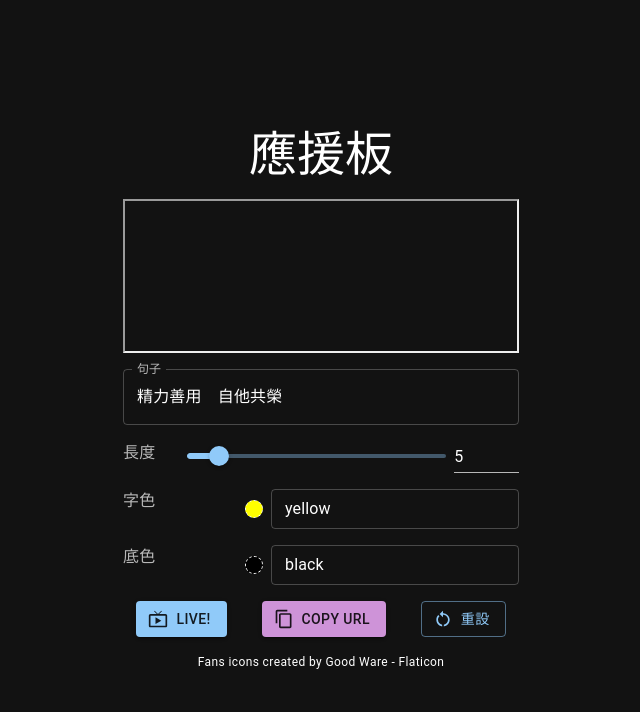
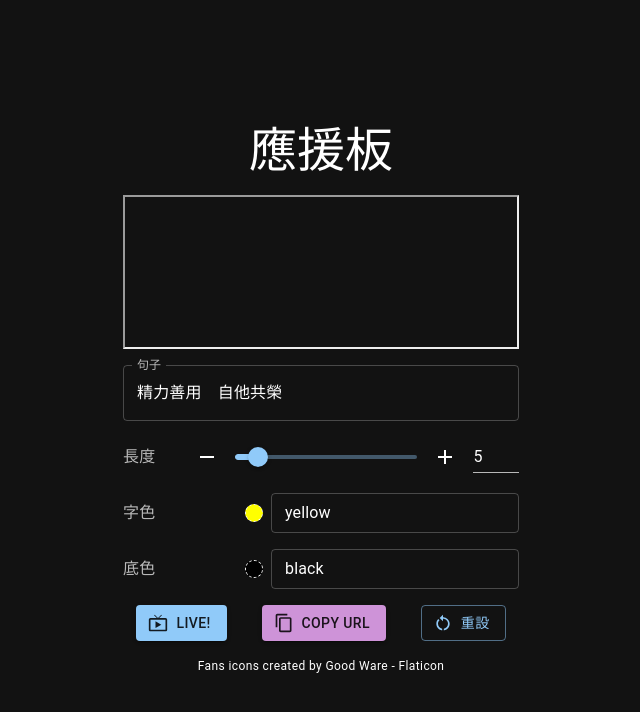
Before and after one commit to chunlaw/marquee, a React (Create React App) app: page / in a window 1280 px wide. Shown: the top 712 px of the page, without its empty margins (319-959 px from the left). Built offline with nearby package versions, Linux system fonts and the light colour scheme.

Commit message:
Style update

```diff
--- a/src/Panel.tsx
+++ b/src/Panel.tsx
@@ -52,9 +52,15 @@ const CorePanel = () => {
 
   const resultUrl = useMemo(
     () =>
-      `/${state.duration}/${encodeURIComponent(
-        state.color
-      )}/${encodeURIComponent(state.bgColor)}/${state.text}`,
+      "/" +
+      [
+        state.duration,
+        encodeURIComponent(state.color),
+        encodeURIComponent(state.bgColor),
+        encodeURIComponent(
+          state.text !== "" ? state.text : "精力善用　自他共榮"
+        ),
+      ].join("/"),
     [state]
   );
 
@@ -158,6 +164,7 @@ const rowSx: SxProps<Theme> = {
   gap: 1,
   width: "100%",
   justifyContent: "space-between",
+  alignItems: "center",
 };
 
 const captionSx: SxProps<Theme> = {
--- a/src/components/SliderField.tsx
+++ b/src/components/SliderField.tsx
@@ -1,5 +1,7 @@
 import React, { useCallback, useEffect, useState } from "react";
 import { Box, Input, Slider, SxProps, Theme } from "@mui/material";
+import { IconButton } from "@mui/material";
+import { Add as AddIcon, Remove as MinusIcon } from "@mui/icons-material";
 
 interface SliderFieldProps {
   value: number;
@@ -12,7 +14,6 @@ const SliderField = ({ value, onChange }: SliderFieldProps) => {
   const handleInputChange = useCallback(
     (v: string) => {
       setText(v);
-      console.log(v);
       if (v.length === 0) {
       } else {
         onChange(parseFloat(v));
@@ -27,6 +28,13 @@ const SliderField = ({ value, onChange }: SliderFieldProps) => {
 
   return (
     <Box sx={rootSx}>
+      <IconButton
+        onClick={() =>
+          onChange(Math.round(Math.max(value - 0.1, 0.1) * 10) / 10)
+        }
+      >
+        <MinusIcon />
+      </IconButton>
       <Slider
         value={value}
         onChange={(e, v) => onChange(v as number)}
@@ -35,6 +43,9 @@ const SliderField = ({ value, onChange }: SliderFieldProps) => {
         max={40}
         sx={{ width: "80%" }}
       />
+      <IconButton onClick={() => onChange(Math.round((value + 0.1) * 10) / 10)}>
+        <AddIcon />
+      </IconButton>
       <Input
         value={text}
         onChange={(e) => handleInputChange(e.target.value)}
@@ -50,6 +61,7 @@ export default SliderField;
 const rootSx: SxProps<Theme> = {
   display: "flex",
   flexDirection: "space-between",
+  alignItems: "center",
   flex: 1,
   pl: 3,
   gap: 1,
```
